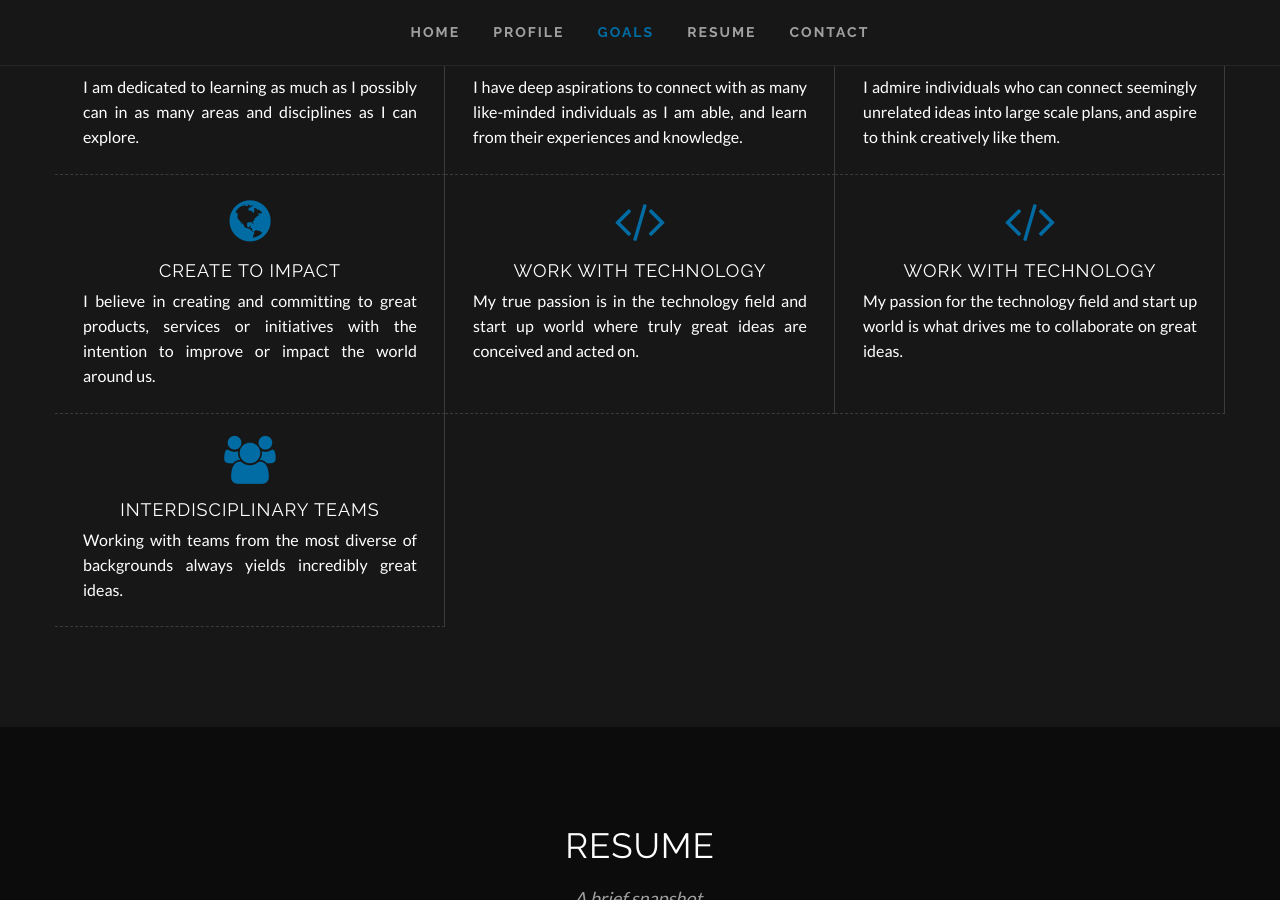
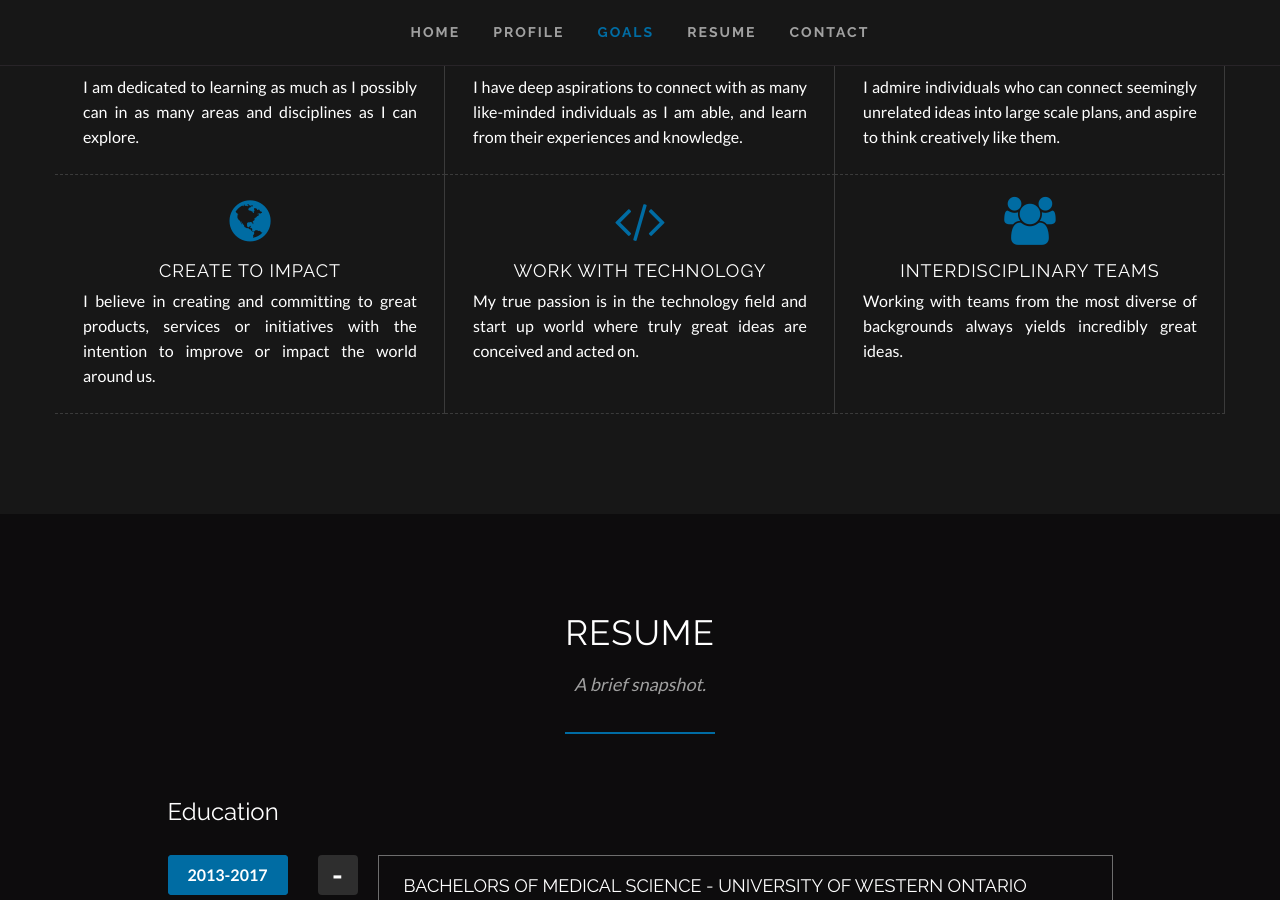
Before and after one commit to clearcareer/RobertSimoes, a Jekyll site: the page built from index.html, in a window 1280 px wide and 900 px high, scrolled down 1896 px. Built offline with Jekyll 4.4.1, drawn with Linux system fonts in a browser that asks for light colours; some web fonts are replaced.

Commit message:
Updated '/index.html' via CloudCannon

```diff
--- a/index.html
+++ b/index.html
@@ -27,9 +27,6 @@
   - name: Work with Technology
     icon: code
     description: My true passion is in the technology field and start up world where truly great ideas are conceived and acted on.
-  - name: Work with Technology
-    icon: code
-    description: My passion for the technology field and start up world is what drives me to collaborate on great ideas.
   - name: Interdisciplinary teams
     icon: group
     description: Working with teams from the most diverse of backgrounds always yields incredibly great ideas.
```
